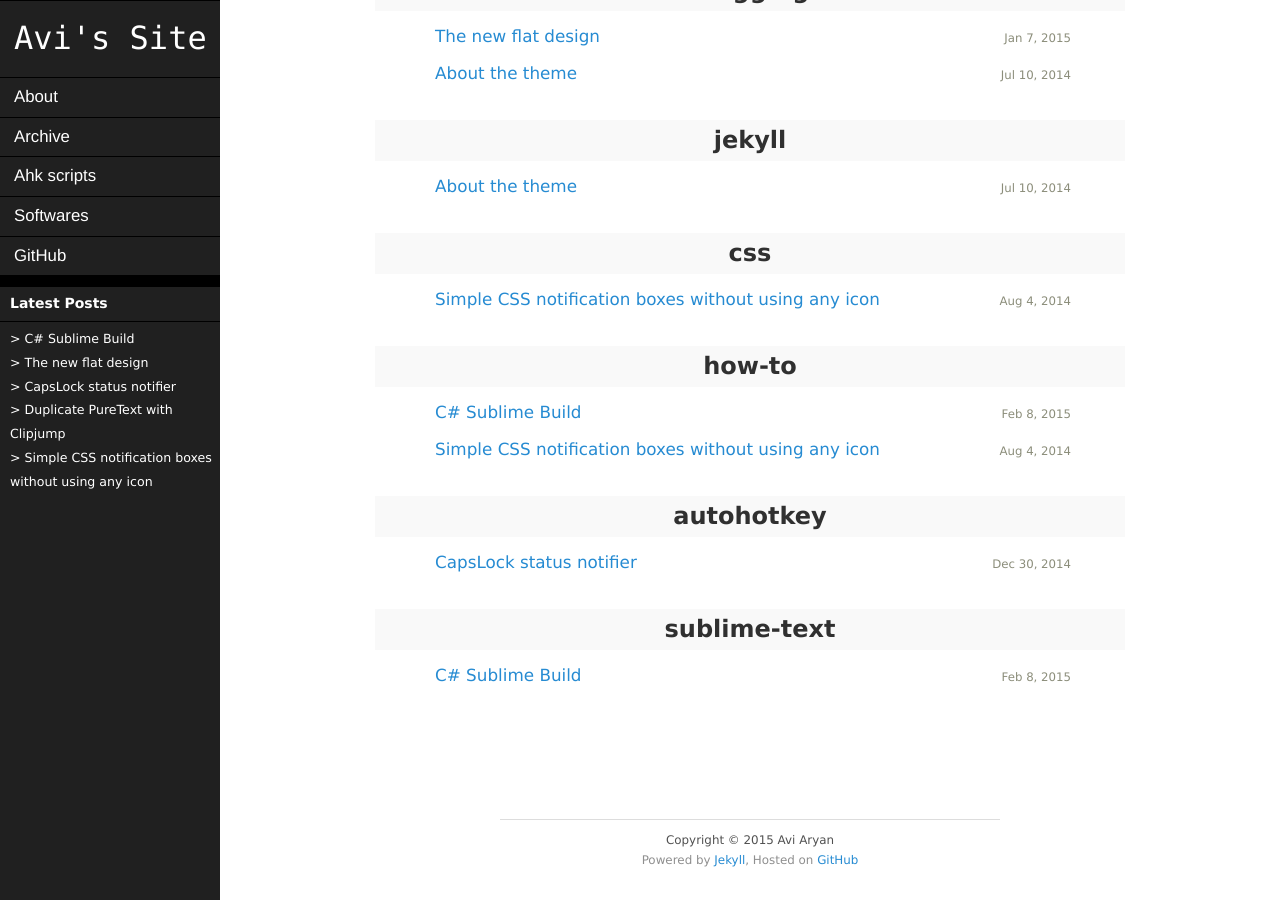
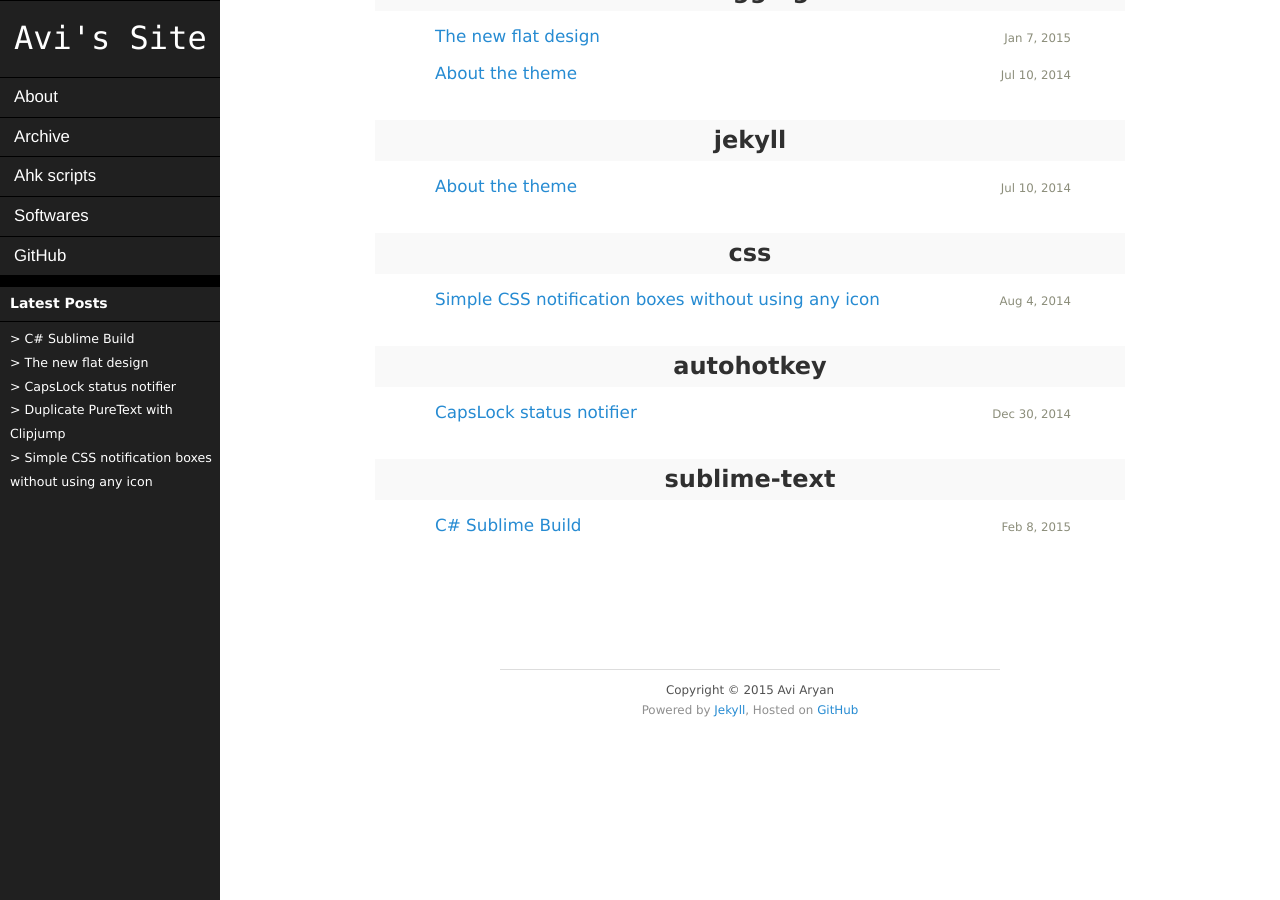
Before and after one commit to aviaryan/aviaryan.github.com-retired-2018, a Jekyll site: the page built from blog/tags.html, in a window 1280 px wide and 900 px high, scrolled down 818 px. Built offline with Jekyll 4.4.1, drawn with Linux system fonts in a browser that asks for light colours; Markdown is read by kramdown in place of the engine named in the settings; comment, search, counter and statistics services are not loaded.

Commit message:
update tags

```diff
--- a/_posts/2014-08-04-css-notification-bubble-box.md
+++ b/_posts/2014-08-04-css-notification-bubble-box.md
@@ -1,7 +1,7 @@
 ---
 layout: post
 title: Simple CSS notification boxes without using any icon
-tags: css how-to
+tags: css
 highlight: 1
 brushes: ['css.min', 'markup.min']
 ---
--- a/_posts/2015-02-08-csharp-sublime-build.md
+++ b/_posts/2015-02-08-csharp-sublime-build.md
@@ -1,7 +1,7 @@
 ---
 layout: post
 title: C# Sublime Build
-tags: how-to sublime-text
+tags: sublime-text
 ---
 
 If you want to code in C# using Sublime Text, then this post is for you. After this post you will be able to use `Ctrl+B` to build a .cs file and `Ctrl+Shift+B` to run the exe through
```
